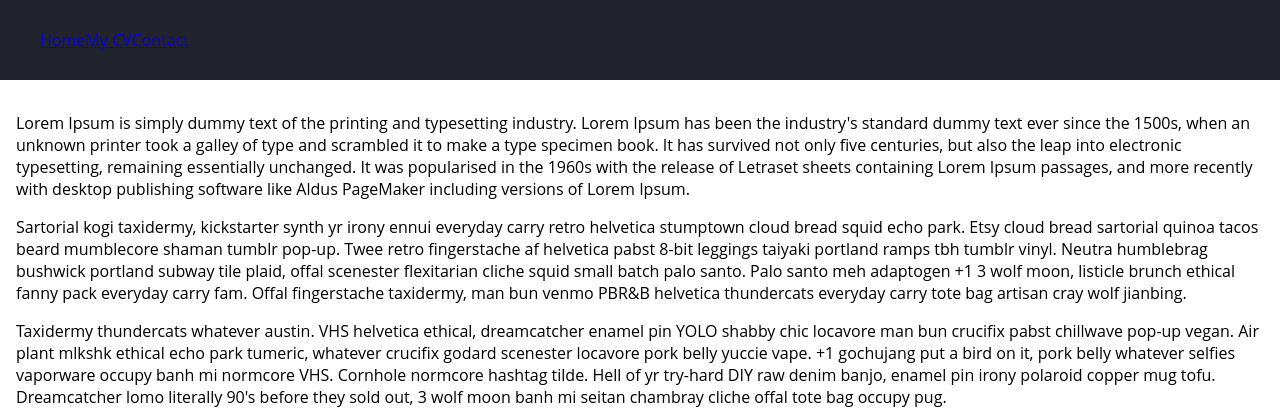
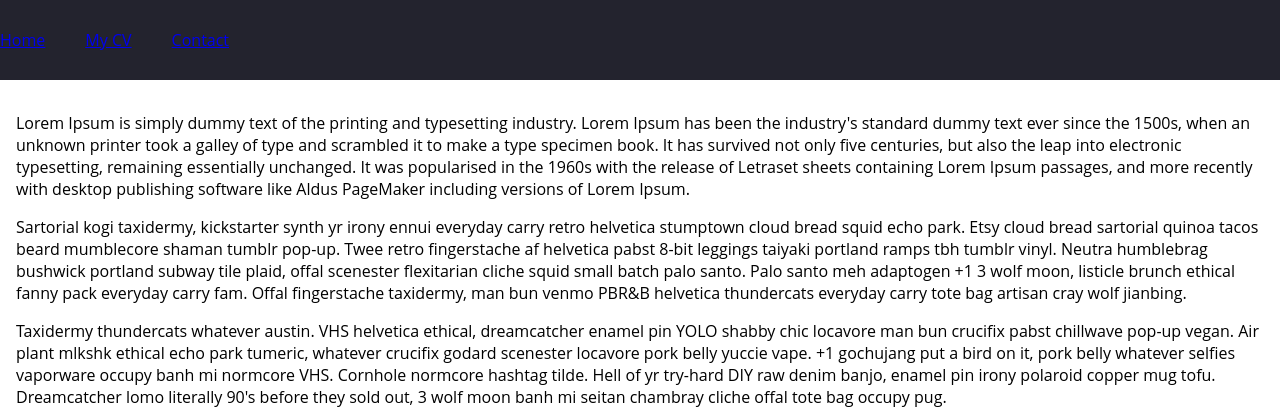
Before and after one commit to MatiWall/Webside, a PHP site: page / in a window 1280 px wide. Shown: the top 420 px of the page. Run offline with PHP 8.4, Linux system fonts and the light colour scheme.

Commit message:
Navbar restart23

```diff
--- a/css/styling.css
+++ b/css/styling.css
@@ -37,10 +37,14 @@ main {
 
 .navbar-nav {
     list-style: none;
-    padding: 2;
+    padding: 0;
     margin: 0;
     display: flex;
     flex-direction: row;
     align-items: center;
     height: 100%;
 }
+
+.navbar li {
+    margin-right: 40px;
+}
```
